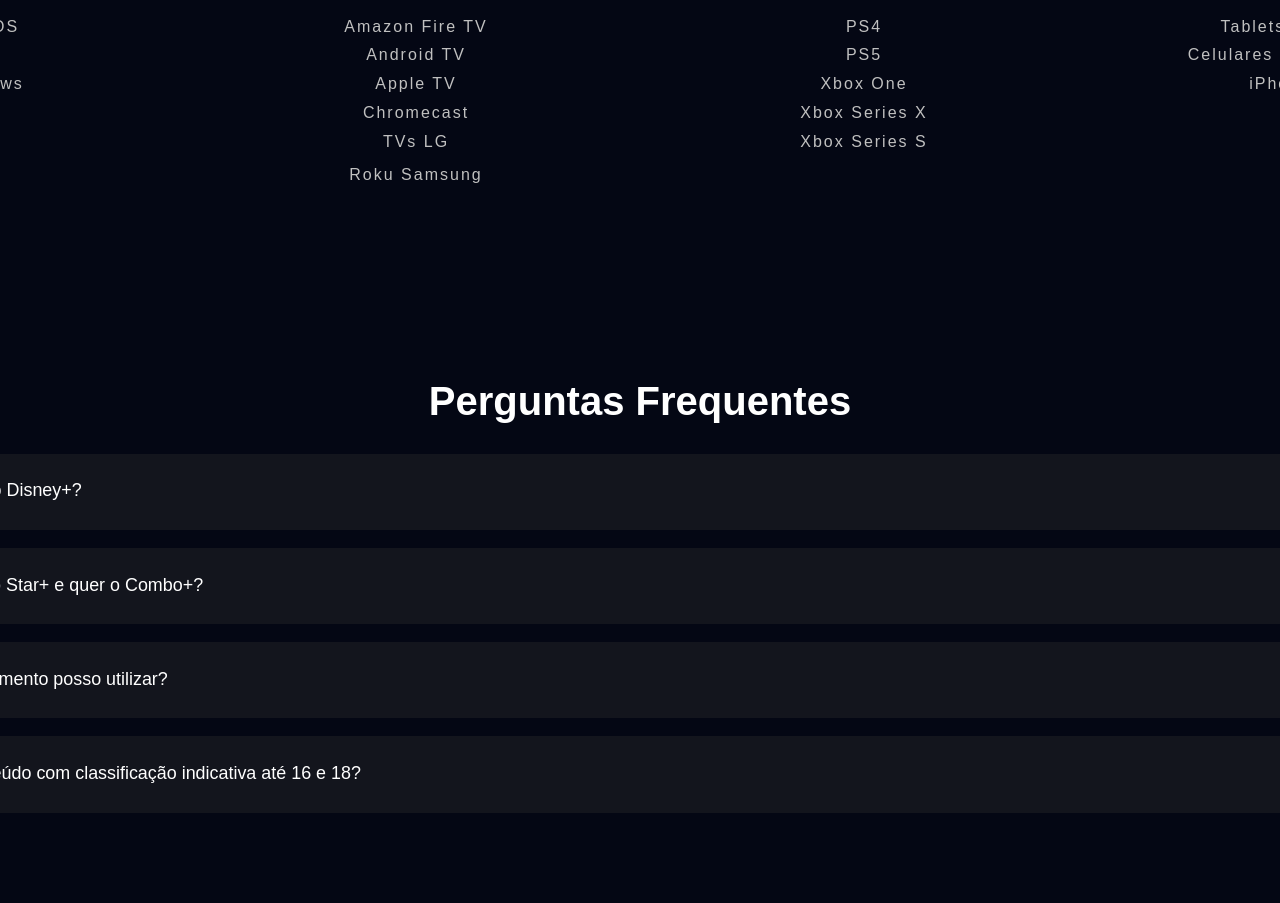
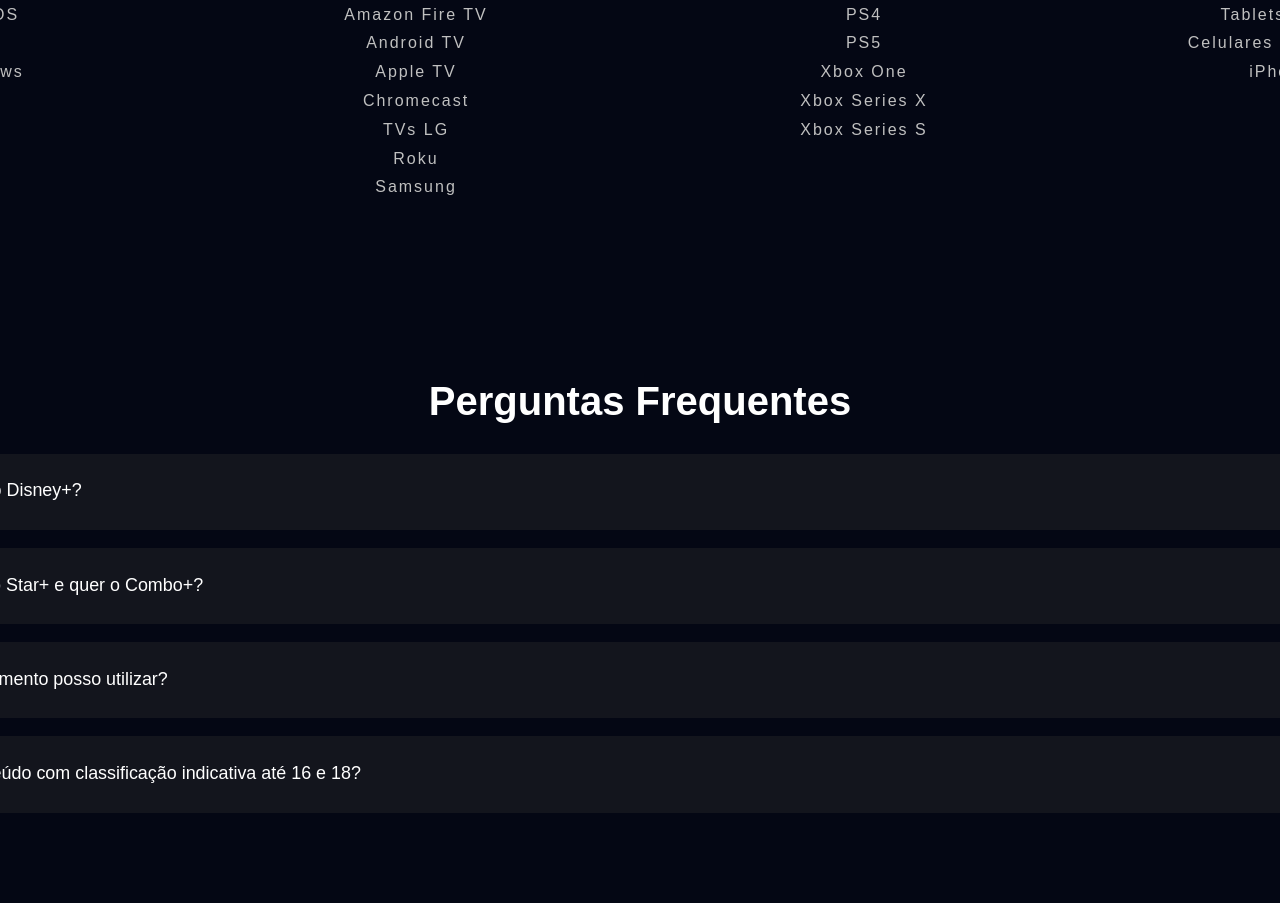
Before and after one commit to felipesoares-tech/clone-disneyplus, a plain HTML site: page index.html in a window 1280 px wide. Shown: the part 5238-6141 px from the top of the page. Drawn offline with nearby package versions, Linux system fonts and the light colour scheme.

Commit message:
retirando erro da secao de dispositivos

```diff
--- a/index.html
+++ b/index.html
@@ -128,8 +128,8 @@
                     <p>Apple TV</p>
                     <p>Chromecast</p>
                     <p>TVs LG</p>
-                    <p></p>
-                    <p>Roku Samsung</p>
+                    <p>Roku</p>
+                    <p>Samsung</p>
                 </li>
                 <li>
                     <div>
```
